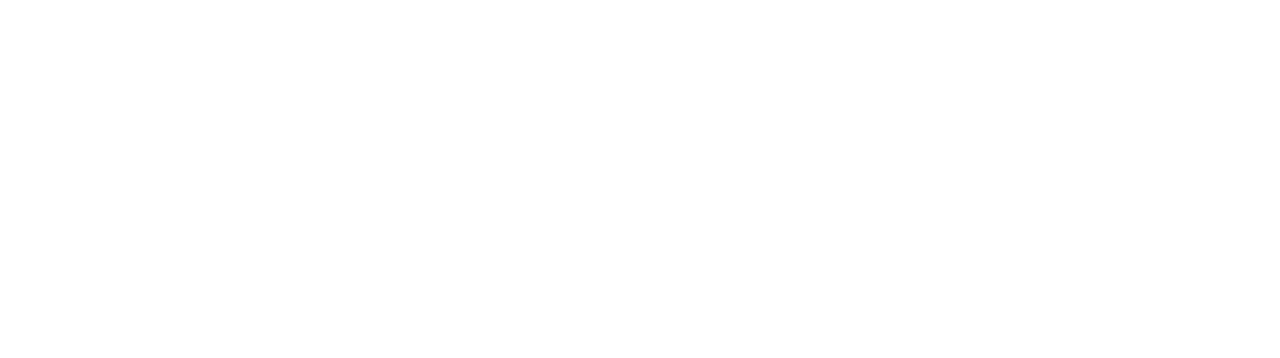
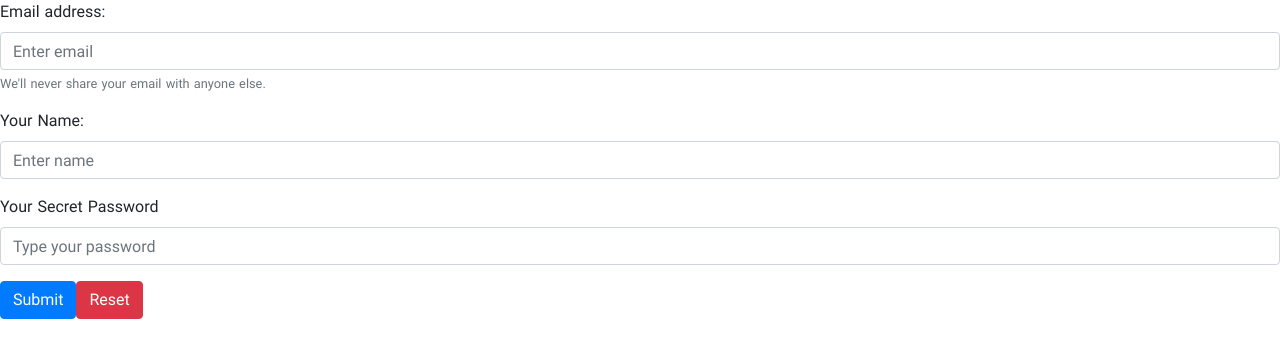
Before and after one commit to taha7/Trello-Clone, a Nuxt app in the folder trello-client/: page /register in a window 1280 px wide. Before the commit this address had no page. Shown: the top 358 px of the page. Built offline with nearby package versions, Linux system fonts and the light colour scheme.

Commit message:
[frontend] make a sample login & register UI && set auth module

```diff
--- a/trello-client/nuxt.config.js
+++ b/trello-client/nuxt.config.js
@@ -40,7 +40,8 @@
 	modules: [
 		// Doc: https://bootstrap-vue.js.org/docs/
 		'bootstrap-vue/nuxt',
-		'@nuxtjs/axios'
+		'@nuxtjs/axios',
+		'@nuxtjs/auth'
 	],
 
 	/**
@@ -48,6 +49,25 @@
 	*/
 	axios: {
 		baseURL: 'http://127.0.0.1:8000/api'
+	},
+
+	auth: {
+		endpoints: {
+			login: {
+				url: 'login',
+				method: 'post',
+				propertyName: 'access_token'
+			},
+			user: {
+				url: 'me',
+				method: 'post',
+				propertyName: 'data'
+			},
+			logout: {
+				url: 'logout',
+				method: 'post'
+			}
+		}
 	},
 
 	/*
--- a/trello-client/package.json
+++ b/trello-client/package.json
@@ -11,6 +11,7 @@
     "generate": "nuxt generate"
   },
   "dependencies": {
+    "@nuxtjs/auth": "^4.8.1",
     "@nuxtjs/axios": "^5.5.4",
     "bootstrap": "^4.1.3",
     "bootstrap-vue": "^2.0.0-rc.11",
--- /dev/null
+++ b/trello-client/pages/login/index.vue
@@ -0,0 +1,65 @@
+<template>
+   <div>
+      <b-form @submit="onSubmit" @reset="onReset" v-if="show">
+         <b-form-group
+            id="input-group-1"
+            label="Email address:"
+            label-for="input-1"
+            description="We'll never share your email with anyone else."
+         >
+            <b-form-input
+               id="input-1"
+               v-model="form.email"
+               type="email"
+               required
+               placeholder="Enter email"
+            ></b-form-input>
+         </b-form-group>
+
+         <b-form-group id="input-group-2" label="Your Secret Password" label-for="password">
+            <b-form-input
+               id="password"
+               type="password"
+               v-model="form.password"
+               required
+               placeholder="Type your password"
+            ></b-form-input>
+         </b-form-group>
+
+         <b-button type="submit" variant="primary">Submit</b-button>
+         <b-button type="reset" variant="danger">Reset</b-button>
+      </b-form>
+   </div>
+</template>
+
+<script>
+export default {
+   data() {
+      return {
+         form: {
+            email: "",
+            name: ""
+         },
+         show: true
+      };
+   },
+   methods: {
+      onSubmit(evt) {
+         evt.preventDefault();
+         alert(JSON.stringify(this.form));
+      },
+      onReset(evt) {
+         evt.preventDefault();
+         // Reset our form values
+         this.form.email = "";
+         this.form.name = "";
+
+         // Trick to reset/clear native browser form validation state
+         this.show = false;
+         this.$nextTick(() => {
+            this.show = true;
+         });
+      }
+   }
+};
+</script>
--- /dev/null
+++ b/trello-client/pages/register/index.vue
@@ -0,0 +1,71 @@
+<template>
+   <div>
+      <b-form @submit="onSubmit" @reset="onReset" v-if="show">
+         <b-form-group
+            id="input-group-1"
+            label="Email address:"
+            label-for="input-1"
+            description="We'll never share your email with anyone else."
+         >
+            <b-form-input
+               id="input-1"
+               v-model="form.email"
+               type="email"
+               required
+               placeholder="Enter email"
+            ></b-form-input>
+         </b-form-group>
+
+         <b-form-group id="input-group-2" label="Your Name:" label-for="input-2">
+            <b-form-input id="input-2" v-model="form.name" required placeholder="Enter name"></b-form-input>
+         </b-form-group>
+
+         <b-form-group id="input-group-2" label="Your Secret Password" label-for="password">
+            <b-form-input
+               id="password"
+               type="password"
+               v-model="form.password"
+               required
+               placeholder="Type your password"
+            ></b-form-input>
+         </b-form-group>
+
+         <b-button type="submit" variant="primary">Submit</b-button>
+         <b-button type="reset" variant="danger">Reset</b-button>
+      </b-form>
+   </div>
+</template>
+
+<script>
+export default {
+   data() {
+      return {
+         form: {
+            email: "",
+            name: "",
+            password: ""
+         },
+         show: true
+      };
+   },
+   methods: {
+      onSubmit(evt) {
+         evt.preventDefault();
+         alert(JSON.stringify(this.form));
+      },
+      onReset(evt) {
+         evt.preventDefault();
+         // Reset our form values
+         this.form.email = "";
+         this.form.name = "";
+         this.form.password = "";
+
+         // Trick to reset/clear native browser form validation state
+         this.show = false;
+         this.$nextTick(() => {
+            this.show = true;
+         });
+      }
+   }
+};
+</script>
```
Also changed, not shown: trello-client/store/index.js (added), 1 other file (tests, documents, lock files or other folders).
